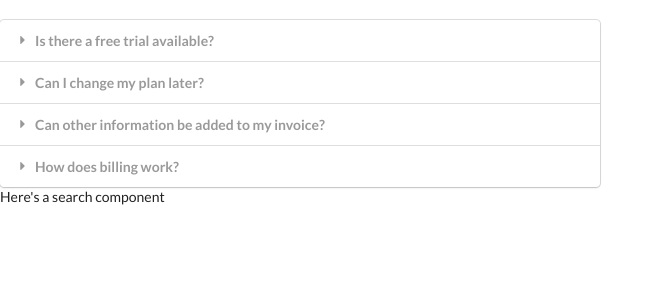
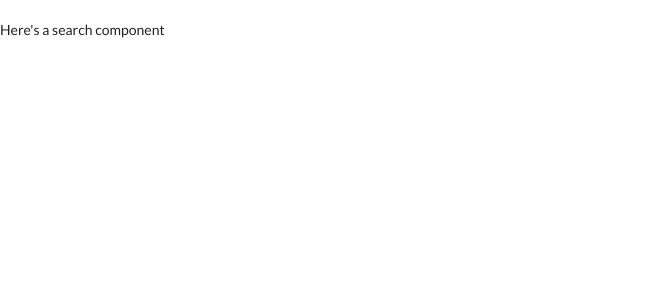
Before and after one commit to thatgirldorian/widget-set, a React (Create React App) app: page / in a window 1280 px wide. Shown: the top 300 px of the page, without its empty margins (0-664 px from the left). Built offline with nearby package versions, Linux system fonts and the light colour scheme.

Commit message:
Update App.js

```diff
--- a/src/components/App.js
+++ b/src/components/App.js
@@ -29,7 +29,7 @@ const App = () => {
     return (
         <div>
             <br />
-            <Accordion items={items} />
+            {/* <Accordion items={items} /> */}
             <SearchWidget />
         </div>
     )
```
